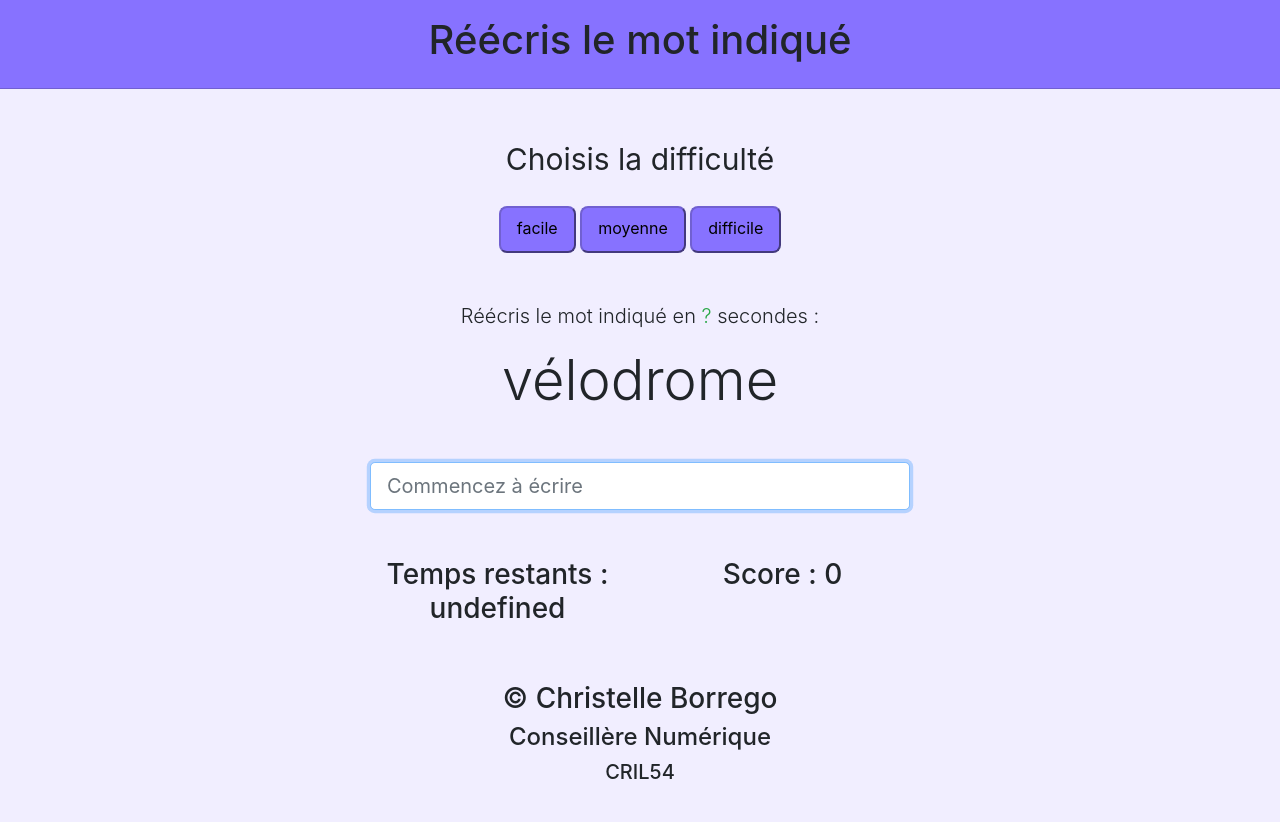
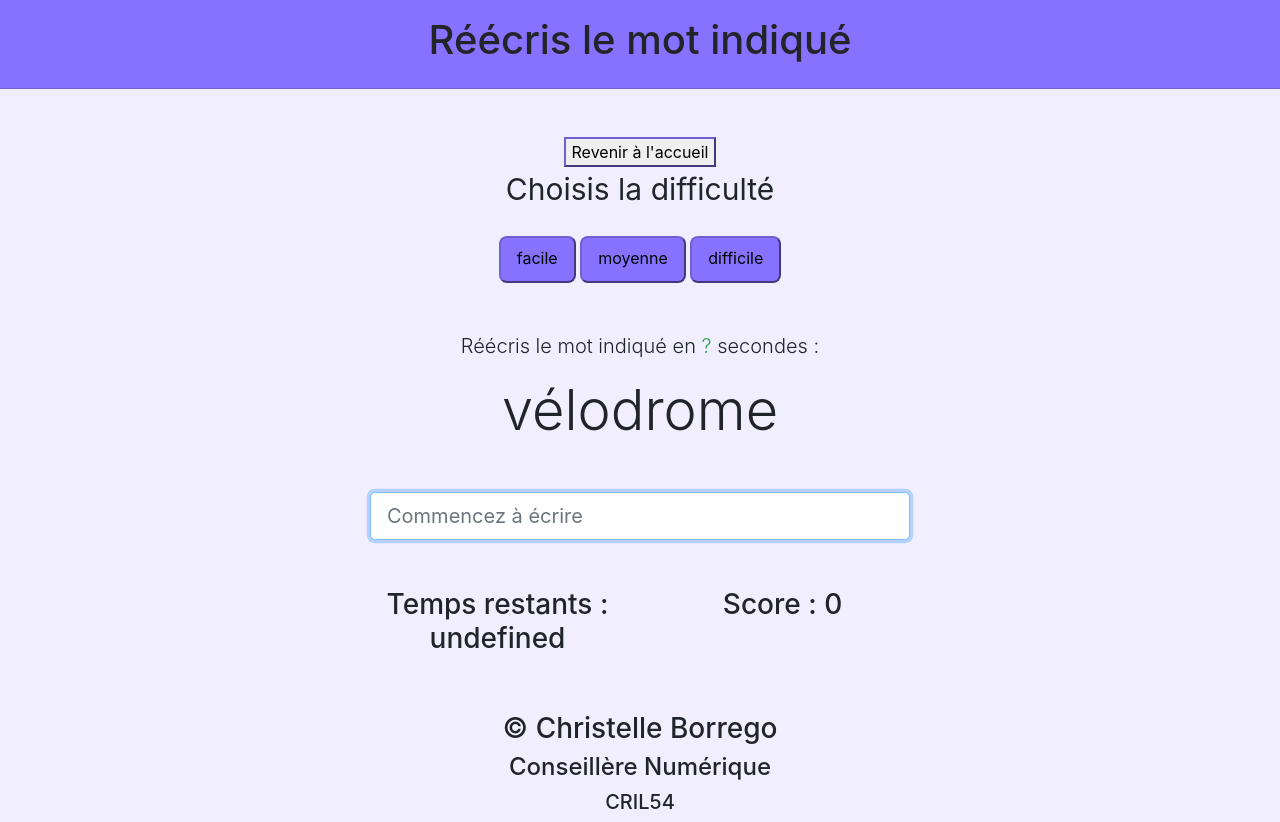
Before and after one commit to gobelynn/beat_my_word, a plain HTML site: page mots.html in a window 1280 px wide. Before the commit the page ends 800 px from the top, so only its background shows below. Drawn offline with nearby package versions, Linux system fonts and the light colour scheme.

Commit message:
Update and rename ecris_le_mot.html to mots.html

```diff
--- a/ecris_le_mot.html
+++ b/mots.html
@@ -13,6 +13,14 @@
         <header class="bg text-center p-3 mb-5">
             <h1>Réécris le mot indiqué</h1>
         </header>
+
+        <nav>
+            <div class="container text-center">
+                <div class="lev">
+                    <a class="a-btn" href="index.html"><button class="btn-2 jeu">Revenir à l'accueil</button></a>
+                </div>
+            </div>
+        </nav>
 
         <div class="container text-center">
             <p style="font-size: 30px">Choisis la difficulté</p>
@@ -55,5 +63,6 @@
             </footer>
         </div>
         <script src="js/script.js"></script>
+        <script src="js/mots.js"></script>
     </body>
 </html>
```
